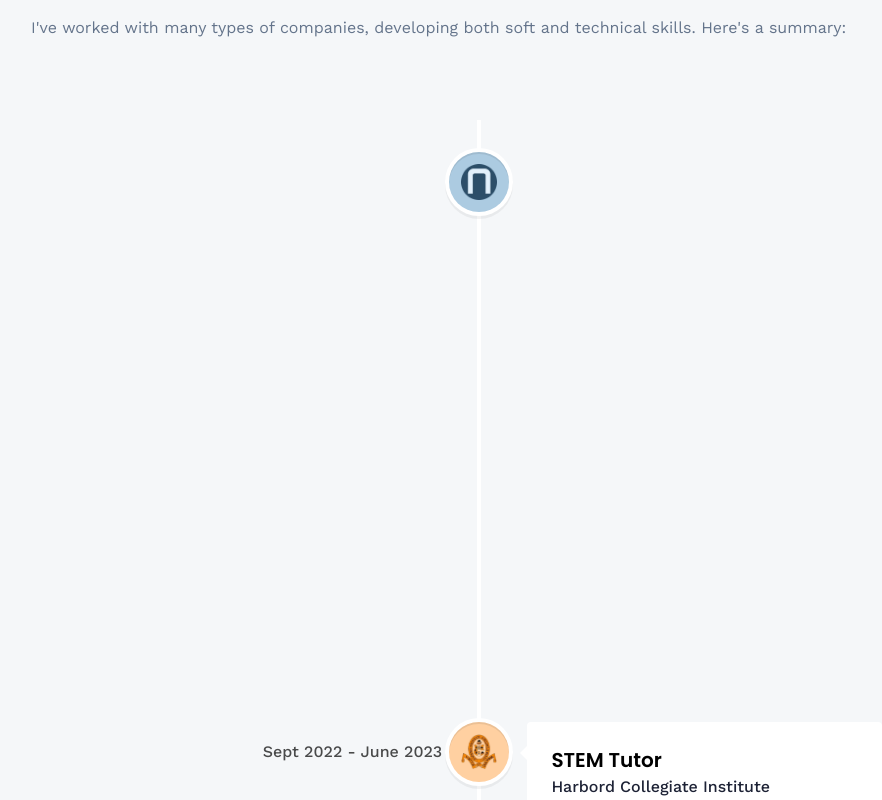
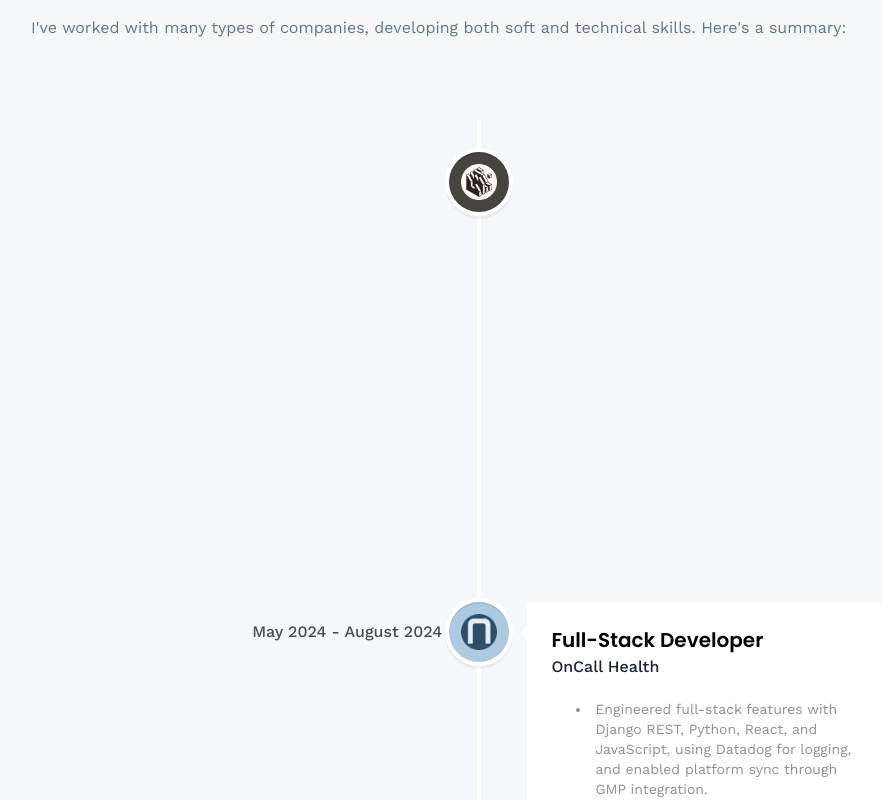
Before and after one commit to victoriamazilu/portfolio-website, a React (Vite) app: page /about in a window 1280 px wide. Shown: the part 920-1720 px from the top of the page, without its empty margins (161-1043 px from the left). Built offline with nearby package versions, Linux system fonts and the light colour scheme.

Commit message:
Update experience

```diff
--- a/src/assets/images/index.js
+++ b/src/assets/images/index.js
@@ -1,6 +1,6 @@
+import realitylabs from "./realitylabs.png";
 import oncall from "./oncall.png";
 import hci from "./hci.png";
 import risetothrive from "./risetothrive.png";
-import blueblood from "./blueblood.png";
 
-export { oncall, hci, risetothrive, blueblood };
+export { realitylabs, oncall, hci, risetothrive };
--- a/src/constants/index.js
+++ b/src/constants/index.js
@@ -1,4 +1,4 @@
-import { oncall, blueblood, risetothrive, hci } from "../assets/images";
+import { realitylabs, oncall, risetothrive, hci } from "../assets/images";
 import {
     contact,
     css,
@@ -93,6 +93,18 @@ export const skills = [
 
 export const experiences = [
     {
+        title: "Software Developer",
+        company_name: "Waterloo Reality Labs",
+        icon: realitylabs,
+        iconBg: "#45443f",
+        date: "September 2024 - Present",
+        points: [
+            "Trained a PyTorch feedforward neural network, achieving 99.98% accuracy in classifying RGB colors as warm or cool, by generating synthetic data and using backpropagation.",
+            "Implemented hand gesture controls for a Meta Quest VR app using the Meta SDK and XR Simulator.",
+            "Developed 3D Roll-a-Ball game in Unity to learn GameObjects, rigidbody physics, and scripting in C#.",
+        ],
+    },
+    {
         title: "Full-Stack Developer",
         company_name: "OnCall Health",
         icon: oncall,
```
Also changed, not shown: src/assets/images/blueblood.png (deleted), src/assets/images/realitylabs.png (added).
